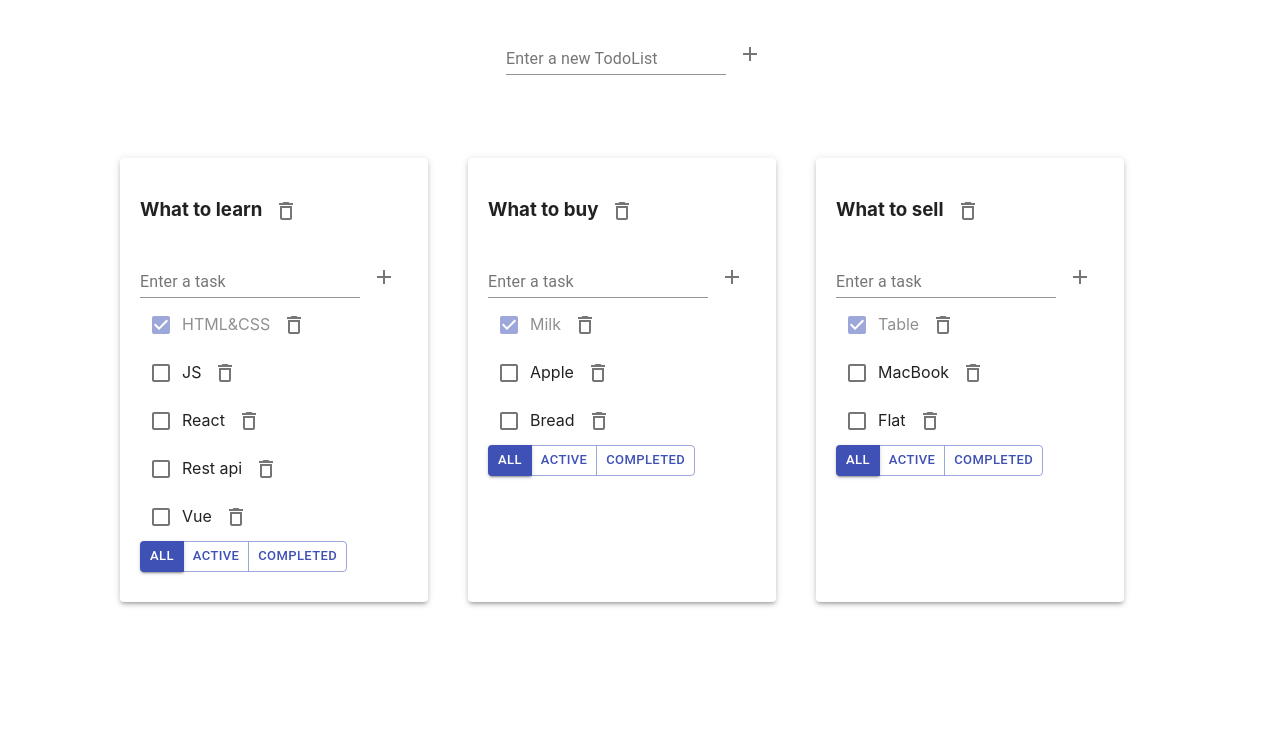
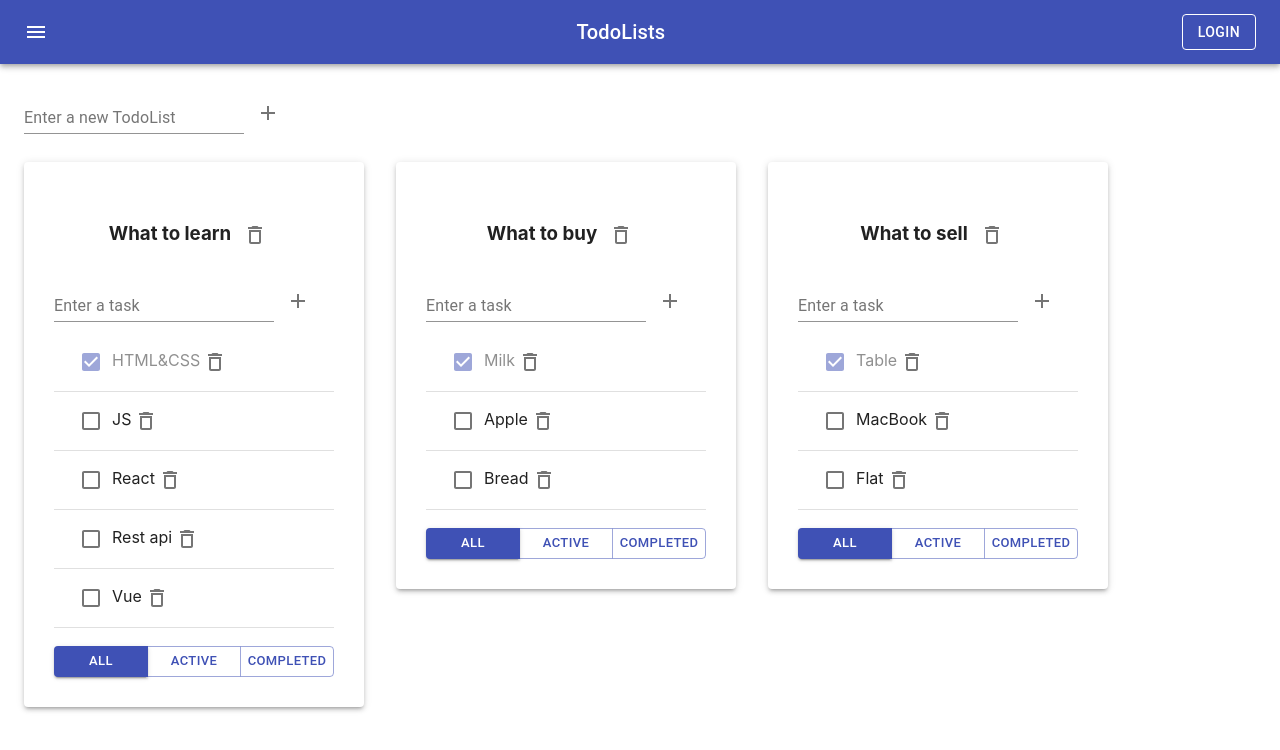
Before and after one commit to julimorozova/TODOS, a React (Create React App) app: page / in a window 1280 px wide. Shown: the top 750 px of the page. Built offline with nearby package versions, Linux system fonts and the light colour scheme.

Commit message:
feat: complete basic desine

```diff
--- a/src/App.css
+++ b/src/App.css
@@ -1,19 +1,3 @@
-.App {
-  padding: 30px;
-  display: flex;
-  flex-wrap: wrap;
-}
-
-.App > div {
-  padding-left: 20px;
-  padding-right: 20px;
-  padding-top: 10px;
-  padding-bottom: 30px;
-  margin: 20px;
-}
-ul {
-  list-style-type: none;
-}
 
 .error {
   border: red 1px solid;
@@ -28,13 +12,6 @@ ul {
   opacity: 0.5;
 }
 .todolist {
-  min-width: 250px;
+  min-width: 280px;
+  padding: 30px;
 }
-.inputAddTodoList {
-  margin: 30px;
-  text-align: center;
-}
-.wrapper {
-  width: 1140px;
-  margin: 0 auto;
-}
--- a/src/App.tsx
+++ b/src/App.tsx
@@ -4,7 +4,8 @@ import {TodoList} from "./components/TodoList/TodoList";
 import {v1} from "uuid";
 import {AddItemForm} from "./components/AddItemForm/AddItemForm";
 import {TodoListHeader} from "./components/TodoListHeader/TodoListHeader";
-import {Paper} from "@material-ui/core";
+import {AppBar, Button, Container, Grid, IconButton, Paper, Toolbar, Typography} from "@material-ui/core";
+import {Menu} from "@material-ui/icons";
 
 export type TaskType = {
     id: string
@@ -140,9 +141,9 @@ function App() {
         const tasksForRender = getTasksForRender(tl);
 
         return (
+            <Grid item key={tl.id}>
                 <Paper elevation={3}>
                     <TodoList
-                    key={tl.id}
                         todoListID={tl.id}
                         title={tl.title}
                         tasks={tasksForRender}
@@ -156,24 +157,36 @@ function App() {
                         removeTodoList={removeTodoList}
                     />
                 </Paper>
+            </Grid>
         )
 
     })
 
     // UI:
     return (
-        <div className={"wrapper"}>
-            <div className={"inputAddTodoList"}>
+        <div>
+            <AppBar position="static">
+                <Toolbar style={{justifyContent: "space-between"}}>
+                    <IconButton edge="start" color="inherit" aria-label="menu">
+                        <Menu/>
+                    </IconButton>
+                    <Typography variant="h6">
+                        TodoLists
+                    </Typography>
+                    <Button color="inherit" variant={"outlined"}>Login</Button>
+                </Toolbar>
+            </AppBar>
+            <Container fixed>
+                <Grid container style={{padding: "25px 0"}}>
                     <AddItemForm
                         addItem={addTodoList}
                         label={"Enter a new TodoList"}
                     />
-            </div>
-
-            <div className={"App"}>
+                </Grid>
+                <Grid container spacing={4}>
                     {todoListsComponents}
-            </div>
-
+                </Grid>
+            </Container>
         </div>
     );
 }
--- a/src/components/AddItemForm/AddItemForm.tsx
+++ b/src/components/AddItemForm/AddItemForm.tsx
@@ -40,13 +40,13 @@ export const AddItemForm: React.FC<AddItemFormPropsType> = ({ addItem, label })
                 onKeyPress = { onKeyPressAddItem }
                 className={error ? "error" : ""}
                 size={"small"}
+                error={!!error}
                 />
 
             <IconButton
                         onClick = { addTask }>
                 <Add />
             </IconButton>
-            {/*<button onClick = { addTask }>+</button>*/}
             {error && <div className="error-message">{error}</div>}
         </div>
     );
--- a/src/components/EditableSpan/EditableSpan.tsx
+++ b/src/components/EditableSpan/EditableSpan.tsx
@@ -25,16 +25,8 @@ export const EditableSpan: React.FC<EditableSpanPropsType> = ({title, changeTitl
     return (
         editMode
             ?
-        // <input
-            //     autoFocus={ true }
-            //     value={ newTitle }
-            //     onChange={ onChangeSetUserText }
-            //     onBlur={ offEditMode }
-            //     onKeyPress={ onKeyPressOffMode }
-            // />
             <TextField
                 id="outlined-basic"
-                variant="outlined"
                 autoFocus={ true }
                 value={ newTitle }
                 onChange={ onChangeSetUserText }
--- a/src/components/Task/Task.tsx
+++ b/src/components/Task/Task.tsx
@@ -1,6 +1,6 @@
 import React, {ChangeEvent} from "react";
 import {EditableSpan} from "../EditableSpan/EditableSpan";
-import {Checkbox, IconButton} from "@material-ui/core";
+import {Checkbox, IconButton, ListItem} from "@material-ui/core";
 import {Delete, DeleteOutline} from "@material-ui/icons";
 
 type TaskPropsType = {
@@ -20,8 +20,7 @@ export const Task = ({id, title, isDone, removeTask, changeTaskStatus, changeTas
     const changeTitle = (title: string) => changeTaskTitle(id, title)
 
     return (
-        <div >
-
+        <ListItem divider>
             <span className={isDone ? "is-done" : ""}>
                 <Checkbox
                     onChange={onChangeHandler}
@@ -33,12 +32,12 @@ export const Task = ({id, title, isDone, removeTask, changeTaskStatus, changeTas
                     changeTitle={changeTitle}
                 />
             </span>
-
             <IconButton aria-label="delete"
+                        size={"small"}
                         onClick={() => removeTask(id)}>
                 <DeleteOutline />
             </IconButton>
-        </div>
+        </ListItem>
     )
 }
 
--- a/src/components/TodoList/TodoList.tsx
+++ b/src/components/TodoList/TodoList.tsx
@@ -3,7 +3,7 @@ import {TodoListHeader} from "../TodoListHeader/TodoListHeader";
 import {FilterValueType, TaskType} from "../../App";
 import {Task} from "../Task/Task";
 import {AddItemForm} from "../AddItemForm/AddItemForm";
-import {Button, ButtonGroup} from "@material-ui/core";
+import {Button, ButtonGroup, List} from "@material-ui/core";
 
 
 type TodoListPropsType = {
@@ -52,18 +52,21 @@ export const TodoList = (props: TodoListPropsType) => {
                 changeTitle={setTitleValue}
             />
 
+
             <AddItemForm
                 addItem={addTask}
                 label={"Enter a task"}
             />
 
-            <div>
+            <List>
                 {tasksComponents}
-            </div>
+            </List>
             <ButtonGroup
                 color={"primary"}
                 size={"small"}
                 className={"buttonGroup"}
+                fullWidth
+                style={{marginTop: "10px"}}
             >
                 <Button
                     variant={props.filter === "all" ? "contained" : "outlined"}
@@ -76,5 +79,5 @@ export const TodoList = (props: TodoListPropsType) => {
                     onClick={setFilterValue("completed")}>completed</Button>
             </ButtonGroup>
         </div>
-    )
+    );
 }
--- a/src/components/TodoListHeader/TodoListHeader.tsx
+++ b/src/components/TodoListHeader/TodoListHeader.tsx
@@ -11,13 +11,12 @@ type TodoListHeaderProps = {
 export const TodoListHeader: React.FC<TodoListHeaderProps> = ({title, removeTodoList, changeTitle}: TodoListHeaderProps) => {
 
     return (
-        <h3>
+        <h3  style={{textAlign: "center"}}>
             <EditableSpan title={ title } changeTitle={ changeTitle } />
             <IconButton aria-label="delete"
                         onClick={() => removeTodoList()}>
                 <DeleteOutline />
             </IconButton>
-            {/*<button onClick={() => removeTodoList()}>x</button>*/}
         </h3>
     )
 }
```
Lines whose indentation alone changed are shown as unchanged.
